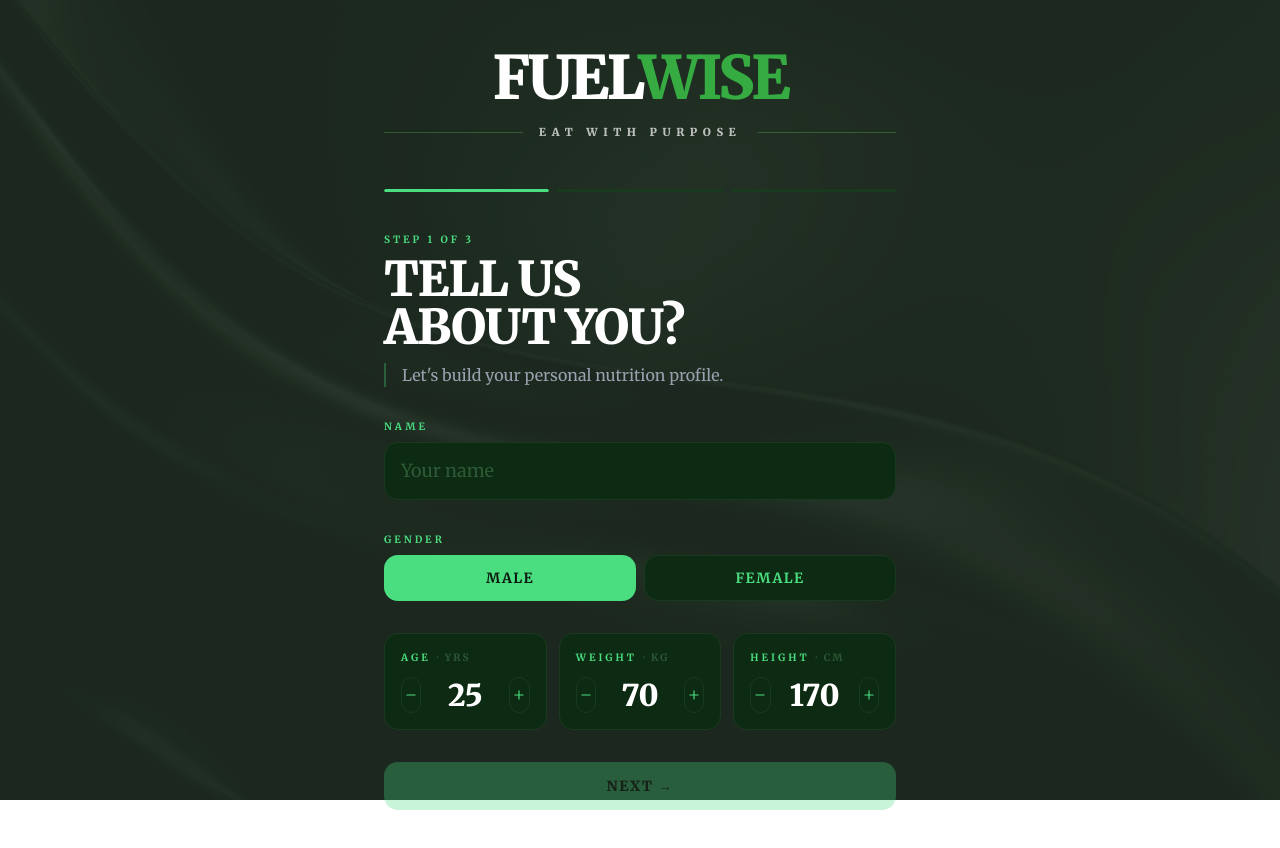
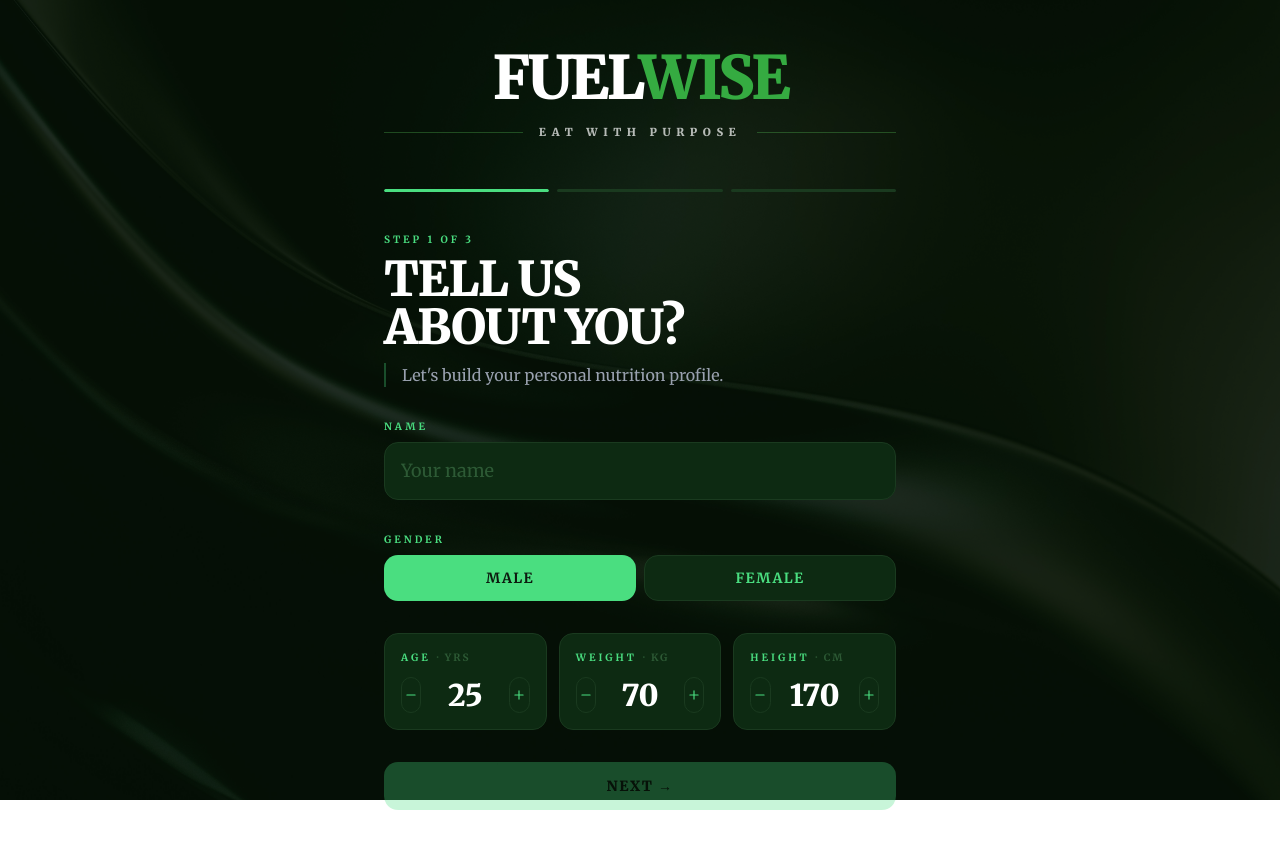
Before and after one commit to nhatnam0110/fuelwise, a React (Vite) app: page /onboarding in a window 1280 px wide. Shown: the top 848 px of the page. Built offline with nearby package versions, Linux system fonts and the light colour scheme.

Commit message:
fix(onboarding): update onboarding bg

```diff
--- a/src/pages/Onboarding.tsx
+++ b/src/pages/Onboarding.tsx
@@ -313,8 +313,8 @@ export default function Onboarding() {
     <div className="min-h-screen text-white flex items-center justify-center px-4 py-6 md:px-8 md:py-12 relative overflow-x-hidden">
       {/* Background image with dark overlay */}
       <div className="fixed inset-0 z-0">
-        <img src={onboardingBg} alt="" className="w-full h-full object-cover opacity-40" />
-        <div className="absolute inset-0 bg-[#06140A]/85" />
+        <img src={onboardingBg} alt="" className="w-full h-full object-cover" />
+        <div className="absolute inset-0 bg-[#051107]/85" />
       </div>
       <div className="relative z-10 w-full max-w-lg">
 
```
